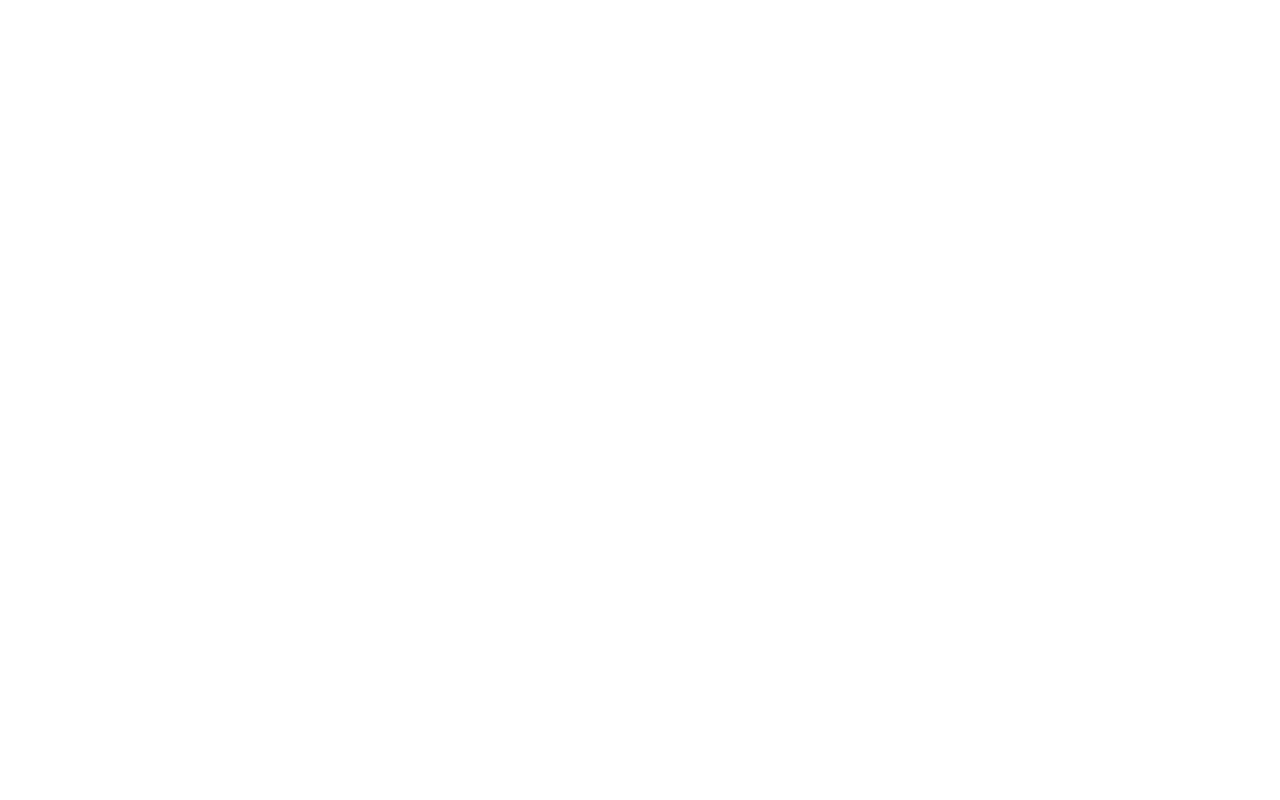
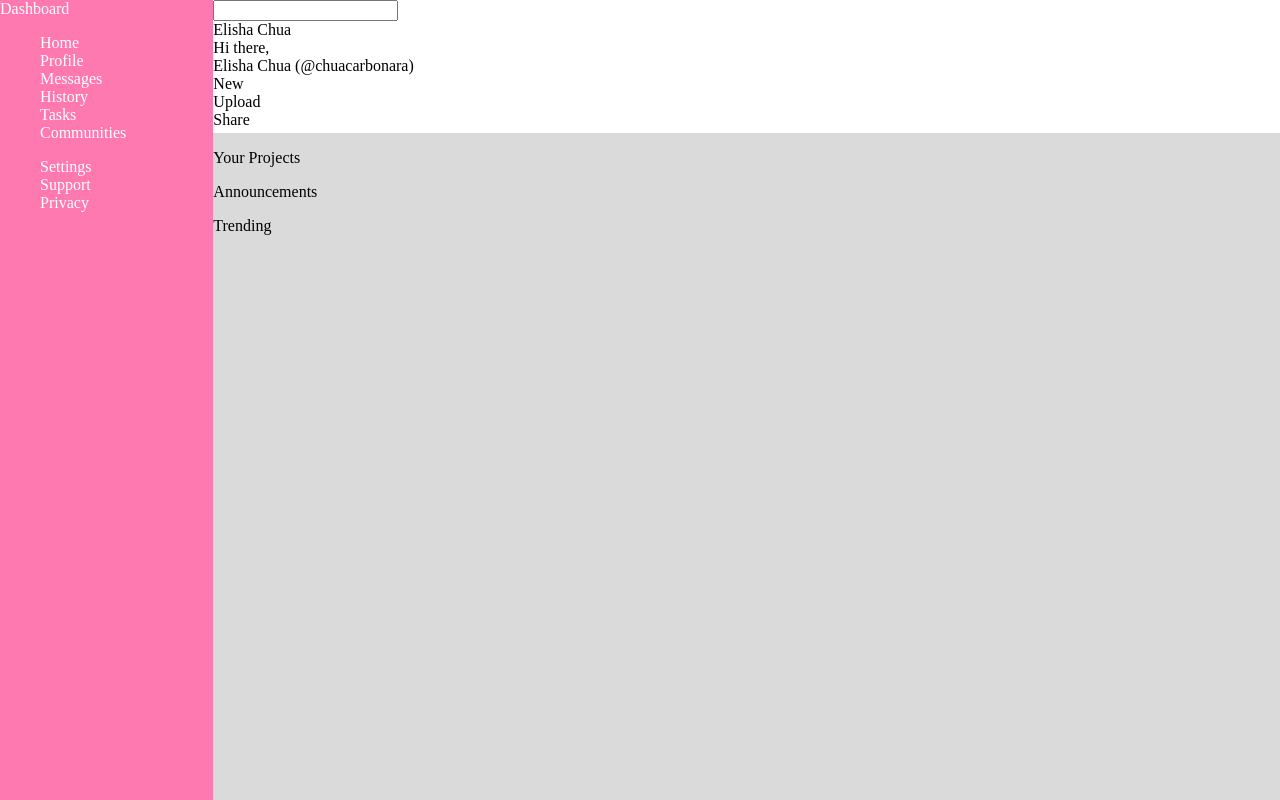
Before and after one commit to chuacarbonara/odin-admin-dashboard, a plain HTML site: page index.html in a window 1280 px wide. Drawn offline with Linux system fonts and the light colour scheme.

Commit message:
Add boilerplate and content skeleton in html, Add bg colors

```diff
--- a/index.html
+++ b/index.html
@@ -3,10 +3,81 @@
 <head>
     <meta charset="UTF-8">
     <meta name="viewport" content="width=device-width, initial-scale=1.0">
-    <title>Document</title>
+    <title>Admin Dashboard</title>
     <link rel="stylesheet" href="style.css">
 </head>
 <body>
+    <div class="container">
 
+        <div class="sidebar">
+            <div class="logo">
+                Dashboard
+            </div>
+            <div class="nav">
+                <ul class="nav1">
+                    <li>Home</li>
+                    <li>Profile</li>
+                    <li>Messages</li>
+                    <li>History</li>
+                    <li>Tasks</li>
+                    <li>Communities</li>
+                </ul>
+                <ul class="nav2">
+                    <li>Settings</li>
+                    <li>Support</li>
+                    <li>Privacy</li>
+                </ul>
+            </div>
+        </div>
+
+        <div class="header">
+            <div class="search">
+                <div class="search-icon">
+
+                </div>
+                <input type="text" class="searchbar">
+                <div class="notif-bell">
+
+                </div>
+                <div class="user-icon">
+
+                </div>
+                <div class="username">Elisha Chua</div>
+            </div>
+            <div class="user">
+                <div class="user-icon2">
+
+                </div>
+                <div class="greetings">
+                    <div class="hi">Hi there,</div>
+                    <div class="user-greeted">Elisha Chua (@chuacarbonara)</div>
+                </div>
+                <div class="new">New</div>
+                <div class="upload">Upload</div>
+                <div class="share">Share</div>
+            </div>
+        </div>
+
+        <div class="main-content">
+            <div class="projects">
+                <p>Your Projects</p>
+                <div class="card1"></div>
+                <div class="card2"></div>
+                <div class="card3"></div>
+                <div class="card4"></div>
+                <div class="card5"></div>
+                <div class="card6"></div>
+            </div>
+            <div class="announcements">
+                <p>Announcements</p>
+                <div class="announce-box"></div>
+            </div>
+            <div class="trending">
+                <p>Trending</p>
+                <div class="trend-box"></div>
+            </div>
+        </div>
+
+    </div>
 </body>
 </html>
--- a/style.css
+++ b/style.css
@@ -0,0 +1,32 @@
+body, html {
+    height: 100%;
+    margin: 0;
+}
+
+.container {
+    height: 100%;
+    box-sizing: border-box;
+    padding: 0;
+    display: grid;
+    grid-template-columns: 1fr 5fr;
+    grid-template-rows: 1fr 5fr;
+}
+
+.sidebar {
+    grid-area: 1 / 1 / 3 / 2;
+    background-color: rgb(255, 121, 177);
+    color: white;
+}
+
+li {
+    list-style: none;
+}
+
+.header {
+    grid-area: 1 / 2 / 2 / 3;
+}
+
+.main-content {
+    grid-area: 2 / 2 / 3 / 3;
+    background-color: rgb(218, 218, 218);
+}
```
